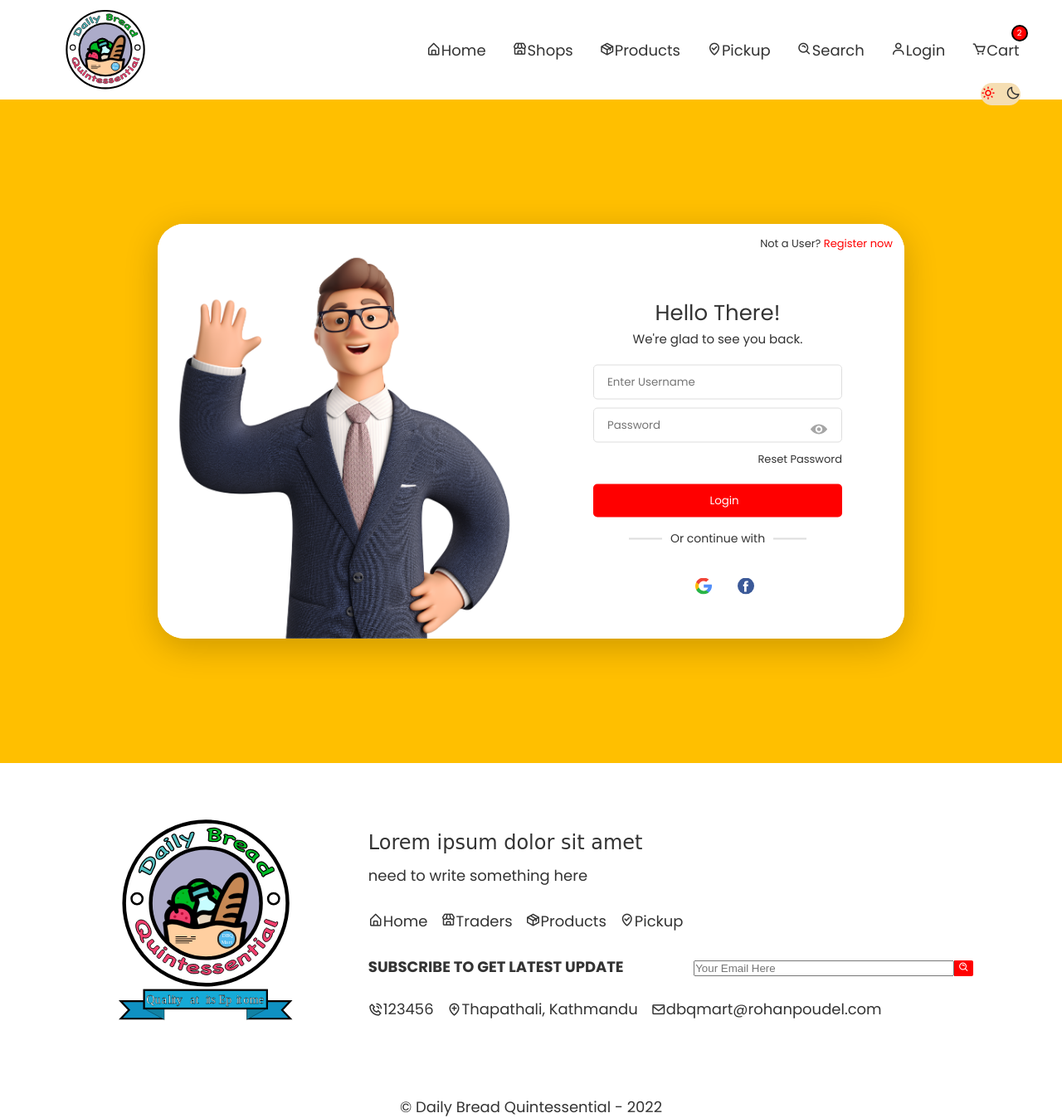
After one commit to iamutkrista98/DBQ-MART, a PHP site: page /login.php in a window 1280 px wide. The commit adds this page. Shown: the whole page at 83% size. Run offline with PHP 8.4, Linux system fonts and the light colour scheme; some web fonts are replaced.

Commit message:
Added Login Page
I have added Login. Now need to make the login page react to the option chosen prior visiting the login page. Also need to change the nav bar view in the login page and make all the elements align perfectly.
I have also added the nav bar and the footer to the login page as well.

I anyone feels like there needs to be a change. Please download this repository and modify accordingly.

```diff
--- a/website/components/footer/footer.php
+++ b/website/components/footer/footer.php
@@ -31,15 +31,15 @@
         <div class="footer-contact-items">
           <div class="footer-contact-item">
             <i class='bx bx-phone-call'></i>
-            <span>+44 123456</span>
+            <span>123456</span>
           </div>
           <div class="footer-contact-item footer-contact-middle-item">
             <i class='bx bx-location-plus'></i>
-            <span>Cleckhuddersfax, Huddersfield, United Kingdom</span>
+            <span>Thapathali, Kathmandu</span>
           </div>
           <div class="footer-contact-item">
             <i class='bx bx-envelope'></i>
-            <span>dbqmart@gmail.com</span>
+            <span>dbqmart@rohanpoudel.com</span>
           </div>
         </div>
       </div>
--- a/website/components/homeHero/homeHero.php
+++ b/website/components/homeHero/homeHero.php
@@ -12,7 +12,7 @@
     </div>
     <div class="hero hero-2">
       <div class="hero-image">
-        <img src="./images/hero-2.png" alt="">
+        <img src="./images/hero-2.jpg" alt="">
         <div class="text">
           <h1 class="heading">Mister<br />AK Jha</h1>
           <p class="tagline">At Just <span class="price">$55</span></p>
--- /dev/null
+++ b/website/components/loginPageWindow/loginPageWindow.css
@@ -0,0 +1,273 @@
+
+.img-box img {
+  width: 100%;
+  height: 100%;
+}
+
+.form-box .icon img {
+  width: 20px;
+}
+
+#login-box {
+  position: relative;
+  min-height: 100vh;
+  background-color: var(--login-page-color);
+  display: flex;
+  align-items: center;
+  justify-content: center;
+  flex-direction: column;
+  transition: 0.5;
+}
+
+#login-box.active {
+  background-color: var(--register-page-color);
+}
+
+.login-box-window {
+  position: relative;
+  width: 900px;
+  height: 500px;
+  background-color: white;
+  box-shadow: 0 10px 40px rgba(0, 0, 0, 0.2);
+  overflow: hidden;
+  border-radius: 32px;
+}
+
+.user {
+  position: absolute;
+  top: 0;
+  left: 0;
+  width: 100%;
+  height: 100%;
+  display: flex;
+}
+
+.img-box {
+  position: relative;
+  width: 50%;
+  height: 100%;
+  transition: all 500ms ease-in-out;
+}
+
+.img-box img {
+  object-fit: cover;
+  position: absolute;
+  top: 0;
+  left: 0;
+}
+
+.form-box {
+  position: relative;
+  width: 50%;
+  height: 100%;
+  background-color: white;
+  transition: 500ms ease-in-out;
+}
+
+.form-box .top {
+  position: absolute;
+  top: 14px;
+  right: 14px;
+  display: flex;
+  justify-content: center;
+}
+
+.form-box .top p {
+  font-size: 13px;
+}
+
+.form-box .top span {
+  color: var(--primarycolor);
+  cursor: pointer;
+}
+
+.form {
+  position: absolute;
+  top: 55%;
+  left: 50%;
+  width: 100%;
+  max-width: 300px;
+  transform: translate(-50%, -50%);
+  display: flex;
+  flex-direction: column;
+  justify-content: space-between;
+}
+
+.form .form-control:first-child {
+  text-align: center;
+}
+
+.form .form-control:first-child input {
+  font-family: var(--body-font);
+  border-radius: 5px;
+  border: 1px solid #ddd;
+  padding: 10px 0;
+  margin-bottom: 10px;
+  text-indent: 16px;
+  width: 100%;
+  color: var(--primarycolor);
+  outline: none;
+}
+
+.form .form-control:first-child input[type="submit"] {
+  display: block;
+  text-align: center;
+  width: 100%;
+  border: none;
+  outline: none;
+  cursor: pointer;
+  background-color: var(--primarycolor);
+  color: white;
+  transition: 0.5s;
+}
+
+.form .form-control:first-child input[type="submit"]:hover {
+  background-color: var(--secondarycolor);
+}
+
+.form .form-control:first-child h2 {
+  width: 100%;
+  font-weight: 400;
+  font-size: 26px;
+}
+
+.form .form-control:first-child p {
+  font-size: 15px;
+  margin-bottom: 20px;
+}
+
+.form .form-control:first-child span {
+  font-size: 13px;
+  display: block;
+  text-align: right;
+  margin-bottom: 20px;
+}
+
+.form .form-control:first-child div {
+  position: relative;
+}
+
+.form .form-control:first-child .icon {
+  position: absolute;
+  top: 50%;
+  transform: translateY(-50%);
+  right: 1rem;
+  cursor: pointer;
+}
+
+.form .form-control:last-child {
+  text-align: center;
+}
+
+.form .form-control:last-child p {
+  position: relative;
+  display: inline-block;
+  font-size: 14px;
+}
+
+.form .form-control:last-child p::after {
+  content: "";
+  position: absolute;
+  right: -50px;
+  top: 50%;
+  transform: translateY(-50%);
+  width: 40px;
+  height: 2px;
+  background-color: #ddd;
+}
+
+.form .form-control:last-child p::before {
+  content: "";
+  position: absolute;
+  left: -50px;
+  top: 50%;
+  transform: translateY(-50%);
+  width: 40px;
+  height: 2px;
+  background-color: #ddd;
+}
+
+.form .form-control:last-child .icons {
+  display: flex;
+  align-items: center;
+  justify-content: center;
+  margin-top: 20px;
+}
+
+.form .form-control:last-child .icon {
+  cursor: pointer;
+}
+
+.form .form-control:last-child .icon:not(:last-child) {
+  margin-right: 15px;
+}
+
+.login-box-window .signup {
+  pointer-events: none;
+}
+
+.login-box-window.active .signup {
+  pointer-events: initial;
+}
+
+.login-box-window .signup .form-box {
+  top: 100%;
+}
+
+.login-box-window.active .signup .form-box {
+  top: 0;
+}
+
+.login-box-window .signup .img-box {
+  top: -100%;
+}
+
+.login-box-window.active .signup .img-box {
+  top: 0;
+}
+
+.login-box-window .login .form-box {
+  top: 0;
+}
+
+.login-box-window.active .login .form-box {
+  top: 100%;
+}
+
+.login-box-window .login .img-box {
+  top: 0;
+}
+
+.login-box-window.active .login .img-box {
+  top: -100%;
+}
+
+/* Media Queries */
+
+@media (max-width: 996px) {
+
+  .login-box-window {
+    max-width: 400px;
+  }
+
+  .login-box-window .img-box {
+    display: none;
+  }
+
+  .login-box-window .form-box {
+    width: 100%;
+  }
+
+  .login-box-window.active .login .form-box {
+    top: -100%;
+  }
+
+}
+
+@media (max-width: 567px) {
+
+  #login-box {
+    padding: 0 30px;
+  }
+
+}
--- /dev/null
+++ b/website/components/loginPageWindow/loginPageWindow.php
@@ -0,0 +1,90 @@
+<section id="login-box">
+  <div class="login-box-window">
+    <div class="user login">
+      <div class="img-box">
+        <img src="./images/login-page/Hello There.png" alt="" />
+      </div>
+      <div class="form-box">
+        <div class="top">
+          <p> Not a User? <span>Register now</span>
+          </p>
+        </div>
+        <form action="" class="form">
+          <div class="form-control">
+            <h2>Hello There!</h2>
+            <p>We're glad to see you back.</p>
+            <input type="text" placeholder="Enter Username" />
+            <div>
+              <input type="password" placeholder="Password" />
+              <div class="icon form-icon">
+                <img src="./images/login-page/eye.svg" alt="" />
+              </div>
+            </div>
+            <span>Reset Password</span>
+            <input type="Submit" value="Login" />
+          </div>
+          <div class="form-control">
+            <p>Or continue with</p>
+            <div class="icons">
+              <div class="icon">
+                <img src="./images/login-page/google.svg" alt="" />
+              </div>
+              <div class="icon">
+                <img src="./images/login-page/facebook.svg" alt="" />
+              </div>
+            </div>
+          </div>
+        </form>
+      </div>
+    </div>
+
+    <!-- Login Ends -->
+
+    <div class="user signup">
+      <div class="form-box">
+        <div class="top">
+          <p> Already a member? <span>Login now</span>
+          </p>
+        </div>
+        <form action="" class="form">
+          <div class="form-control">
+            <h2>Welcome to DBQ Mart</h2>
+            <p>It's good to have you here.</p>
+            <input type="email" placeholder="Enter Email" />
+            <div>
+              <input type="password" placeholder="Password" />
+              <div class="icon form-icon">
+                <img src="./images/login-page/eye.svg" alt="" />
+              </div>
+            </div>
+            <div>
+              <input type="password" placeholder="Confirm Password" />
+              <div class="icon form-icon">
+                <img src="./images/login-page/eye.svg" alt="" />
+              </div>
+            </div>
+            <input type="Submit" value="Register" />
+          </div>
+          <div class="form-control">
+            <p>Or continue with</p>
+            <div class="icons">
+              <div class="icon">
+                <img src="./images/login-page/google.svg" alt="" />
+              </div>
+              <div class="icon">
+                <img src="./images/login-page/facebook.svg" alt="" />
+              </div>
+            </div>
+          </div>
+        </form>
+      </div>
+      <div class="img-box">
+        <img src="./images/login-page/register.png" alt="" />
+      </div>
+    </div>
+  </div>
+
+  <!-- Register Ends -->
+</section>
+
+<!-- Section Ends -->
--- a/website/components/loginPopup/loginPopup.php
+++ b/website/components/loginPopup/loginPopup.php
@@ -9,13 +9,10 @@
       </div>
       <div class="buttons">
         <div class="buyer-btn">
-          <button>Buyer</button>
+          <a href="./login.php?usertype=buyer"><button>Buyer</button></a>
         </div>
         <div class="seller-btn">
-          <button>Seller</button>
-        </div>
-        <div class="admin-btn">
-          <button>Admin</button>
+          <a href="./login.php?usertype=seller"><button>Seller</button></a>
         </div>
       </div>
     </div>
--- a/website/css/colors.css
+++ b/website/css/colors.css
@@ -4,6 +4,9 @@
   --secondarycolor: #03C0C1;
   --primarytextcolor: #333;
   --themecolor: #F2B34E;
+  /* --themecolor: #FFBF00; */
   --darkgrey: #272727;
   --dark-featured-product: #313131;
+  --login-page-color:#FFBF00;
+  --register-page-color: #228C22;
 }
--- a/website/index.php
+++ b/website/index.php
@@ -64,6 +64,7 @@
   </footer>
   <!-- Footer Ends -->
   <script src="./js/main.js"></script>
+  <script src="./js/hero.js"></script>
 </body>
 
 </html>
--- a/website/js/main.js
+++ b/website/js/main.js
@@ -10,37 +10,6 @@ document.querySelector(".close").onclick = () => {
 
 //For NavBar Ends
 
-var slideIndex = 1;
-showSlides(slideIndex);
-
-function plusSlides(n) {
-  showSlides(slideIndex += n);
-}
-
-function currentSlide(n) {
-  showSlides(slideIndex = n);
-}
-
-function showSlides(n) {
-  var i;
-  var slides = document.getElementsByClassName("hero");
-  if (n > slides.length) {
-    slideIndex = 1
-  }
-  if (n < 1) {
-    slideIndex = slides.length
-  }
-  for (i = 0; i < slides.length; i++) {
-    slides[i].style.display = "none";
-  }
-  slides[slideIndex - 1].style.display = "flex";
-}
-
-const interval = setInterval(function () {
-  plusSlides(1);
-}, 5000);
-
-//For Hero Ends
 
 const body = document.querySelector('#body');
 
@@ -74,3 +43,20 @@ document.querySelector(".login").onclick = () => {
 document.querySelector(".popup-close").onclick = () => {
   loginButton.classList.remove("popup-active");
 }
+
+//For Popup Window Ends
+
+// var current = new Date();
+
+// if (current.getHours() > 18) {
+//   body.classList.add("dark");
+//   localStorage.clear();
+//   localStorage.setItem("themeStatus", "dark");
+// }
+// else if (current.getHours() > 6 && current.getHours() < 18) {
+//   body.classList.remove("dark");
+//   localStorage.clear();
+//   localStorage.setItem("themeStatus", "light");
+// }
+
+// //For automatic DarkMode according to time
--- /dev/null
+++ b/website/login.php
@@ -0,0 +1,41 @@
+<!DOCTYPE html>
+<html lang="en">
+
+<head>
+  <meta charset="UTF-8">
+  <meta http-equiv="X-UA-Compatible" content="IE=edge">
+  <meta name="viewport" content="width=device-width, initial-scale=1.0">
+  <link rel="icon" type="image/x-icon" href="./images/logo-no-tag-svg.svg">
+  <link href='https://unpkg.com/boxicons@2.1.1/css/boxicons.min.css' rel='stylesheet'>
+  <link rel="stylesheet" href="./css/main.css">
+  <link rel="stylesheet" href="./components/loginPageWindow/loginPageWindow.css">
+  <title>DBQ Mart - Login</title>
+</head>
+
+<body id="body">
+  <header>
+    <?PHP
+    include "./components/nav/nav.php";
+    include "./components/loginPopup/loginPopup.php";
+    ?>
+  </header>
+  <!-- Header Ends -->
+  <?PHP
+  include "./components/darkToggle/darkToggle.php";
+  ?>
+  <!-- Dark Toggle Ends -->
+  <?PHP
+  include "./components/loginPageWindow/loginPageWindow.php";
+  ?>
+  <!-- Login Page Ends -->
+  <footer>
+    <?PHP
+    include "./components/footer/footer.php";
+    ?>
+  </footer>
+  <!-- Footer Ends -->
+  <script src="./js/main.js"></script>
+  <script src="./js/login.js"></script>
+</body>
+
+</html>
```
Also changed, not shown: website/js/hero.js (added, +32 -0 lines), website/js/login.js (added, +31 -0 lines), website/images/hero-2 - Copy.png (added), website/images/hero-2.jpg (added), website/images/login-page/customer-login.png (added), website/images/login-page/customer-register.png (added), website/images/login-page/register.png.
